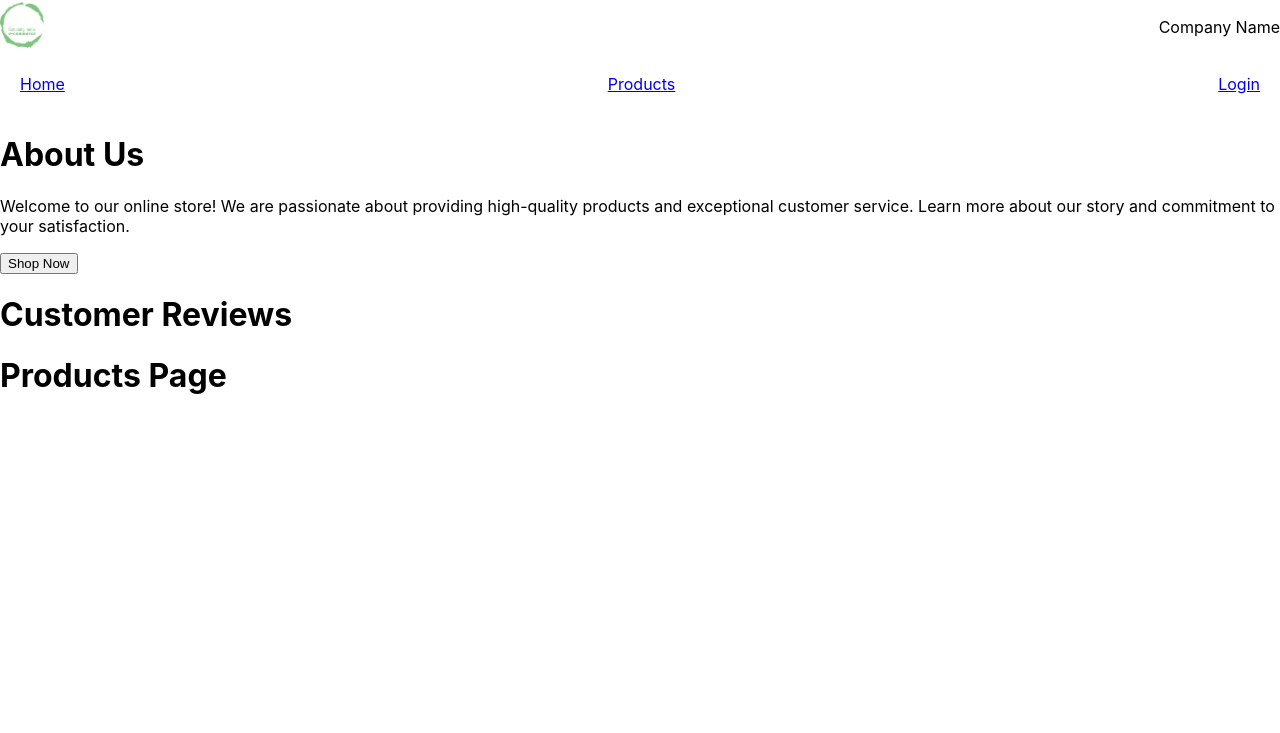
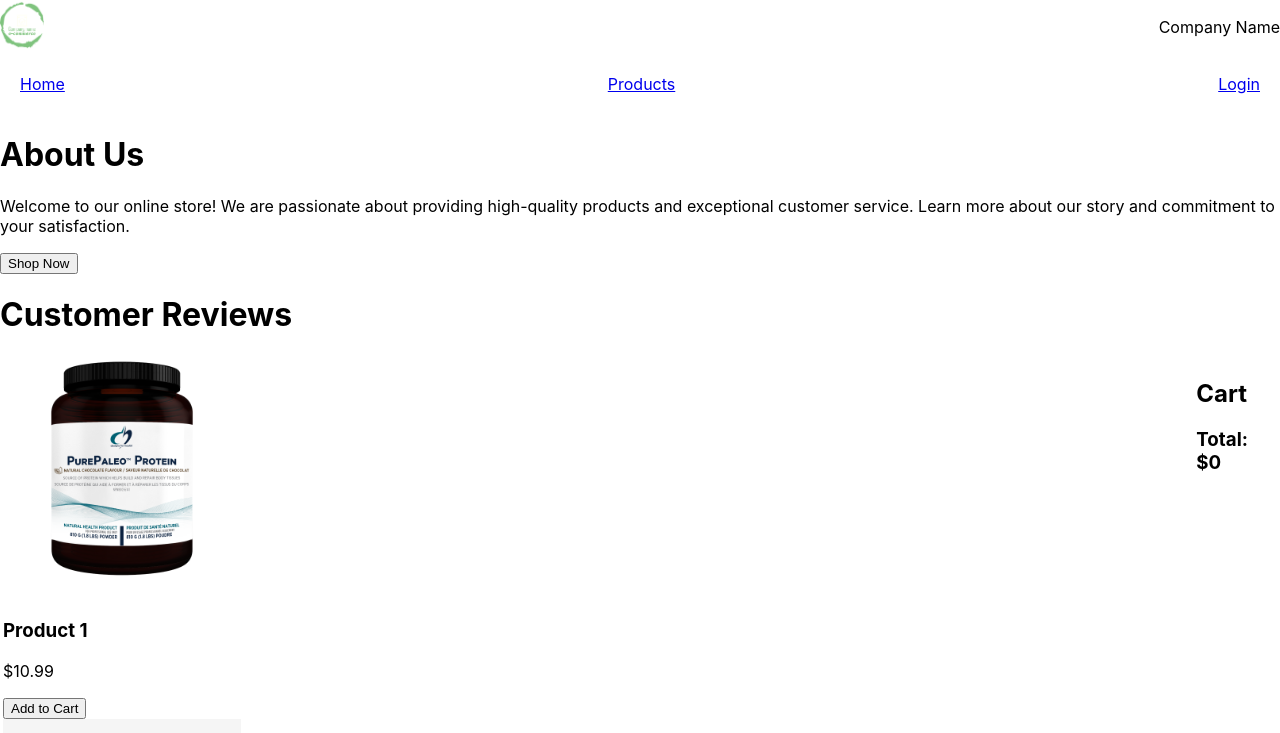
Before and after one commit to Jozeph-Zemambo/381_Assignment4, a React (Create React App) app in the folder App/my-ecommerce-app/: page /products in a window 1280 px wide. Shown: the top 733 px of the page. Built offline with nearby package versions, Linux system fonts and the light colour scheme.

Commit message:
made some changes and added functionality to the products page

```diff
--- a/App/my-ecommerce-app/src/App.js
+++ b/App/my-ecommerce-app/src/App.js
@@ -3,6 +3,8 @@
 import { BrowserRouter as Router, Route, Routes } from 'react-router-dom';
 import NavBar from './components/navbar';
 import AboutUs from './components/aboutus';
+import Productpage from './components/Productpage';
+
 // Placeholder components
 const HomePage = () => <h1>Home Page</h1>;
 const ProductsPage = () => <h1>Products Page</h1>;
@@ -15,7 +17,7 @@
       <AboutUs />
       <Routes>
         <Route path="/" element={<HomePage />} />
-        <Route path="/products" element={<ProductsPage />} />
+        <Route path="/products" element={<Productpage />} />
         <Route path="/login" element={<LoginPage />} />
       </Routes>
     </Router>
--- /dev/null
+++ b/App/my-ecommerce-app/src/components/Cart.js
@@ -0,0 +1,16 @@
+import React from 'react';
+import CartItem from './CartItem';
+
+const Cart = ({ cart, removeFromCart }) => {
+  return (
+    <div className="cart">
+      <h2>Cart</h2>
+      {cart.map(item => (
+        <CartItem key={item.id} item={item} removeFromCart={removeFromCart} />
+      ))}
+      <h3>Total: ${cart.reduce((acc, item) => acc + item.price * item.quantity, 0)}</h3>
+    </div>
+  );
+}
+
+export default Cart;
--- /dev/null
+++ b/App/my-ecommerce-app/src/components/CartItem.js
@@ -0,0 +1,26 @@
+import React from 'react';
+
+const CartItem = ({ item, removeFromCart }) => {
+  const { id, name, price, quantity } = item;
+  const totalPrice = price * quantity;
+
+  return (
+    <div className="cart-item">
+      <img src={item.image} alt={name} style={imgcss}/>
+      <div>
+        <h4>{name}</h4>
+        <p>Price: ${price}</p>
+        <p>Quantity: {quantity}</p>
+        <p>Total: ${totalPrice}</p>
+        <button onClick={() => removeFromCart(id)}>Remove</button>
+      </div>
+    </div>
+  );
+}
+
+export default CartItem;
+
+
+const imgcss = {
+    width: '30%',
+}
--- /dev/null
+++ b/App/my-ecommerce-app/src/components/Header.js
@@ -0,0 +1,25 @@
+import React from 'react';
+import { Link } from 'react-router-dom';
+import '../index.css';
+
+function Header() {
+  return (
+    <>
+      <div className="header">
+        <div className="logo">
+          <img src="images/logo.png" alt="Logo" />
+        </div>
+        <div className="company-name">Company Name</div>
+      </div>
+      <div className="navbar">
+        <div className="nav-links">
+          <Link to="/">Home</Link>
+          <Link to="/products">Products</Link>
+          <Link to="/login">Login</Link>
+        </div>
+      </div>
+    </>
+  );
+}
+
+export default Header;
--- /dev/null
+++ b/App/my-ecommerce-app/src/components/ProductItem.js
@@ -0,0 +1,28 @@
+import React, { useState } from 'react';
+
+const ProductItem = ({ product, addToCart }) => {
+  const [showDetails, setShowDetails] = useState(false);
+
+  const toggleDetails = () => {
+    setShowDetails(!showDetails);
+  };
+
+  return (
+    <div className="product-item">
+      <img src={product.image} alt={product.name} style={imgcss}/>
+      <h3 onMouseEnter={toggleDetails} onMouseLeave={toggleDetails}>
+        {product.name}
+      </h3>
+      {showDetails && <p>{product.description}</p>}
+      <p>${product.price}</p>
+      <button onClick={() => addToCart(product)}>Add to Cart</button>
+    </div>
+  );
+}
+
+export default ProductItem;
+
+
+const imgcss = {
+    width: '20%',
+}
--- /dev/null
+++ b/App/my-ecommerce-app/src/components/ProductList.js
@@ -0,0 +1,15 @@
+import React from 'react';
+import ProductItem from './ProductItem';
+import productsData from '../data/products';
+
+const ProductList = ({ addToCart }) => {
+  return (
+    <div className="product-list">
+      {productsData.map(product => (
+        <ProductItem key={product.id} product={product} addToCart={addToCart} />
+      ))}
+    </div>
+  );
+}
+
+export default ProductList;
--- /dev/null
+++ b/App/my-ecommerce-app/src/components/Productpage.js
@@ -0,0 +1,56 @@
+import React, { useState, useEffect } from 'react';
+import Header from './Header';
+import ProductList from './ProductList';
+import Cart from './Cart';
+// import Footer from './Footer';
+
+const Productpage = () => {
+  const [cart, setCart] = useState([]);
+
+  useEffect(() => {
+    const savedCart = JSON.parse(localStorage.getItem('cart')) || [];
+    setCart(savedCart);
+  }, []);
+
+  useEffect(() => {
+    localStorage.setItem('cart', JSON.stringify(cart));
+  }, [cart]);
+
+  const addToCart = (product) => {
+    const existingItemIndex = cart.findIndex(item => item.id === product.id);
+    if (existingItemIndex !== -1) {
+      const updatedCart = [...cart];
+      updatedCart[existingItemIndex].quantity += 1;
+      setCart(updatedCart);
+    } else {
+      const updatedCart = [...cart, { ...product, quantity: 1 }];
+      setCart(updatedCart);
+    }
+  };
+
+  const removeFromCart = (productId) => {
+    const existingItemIndex = cart.findIndex(item => item.id === productId);
+    if (existingItemIndex !== -1) {
+      const updatedCart = [...cart];
+      if (updatedCart[existingItemIndex].quantity > 1) {
+        updatedCart[existingItemIndex].quantity -= 1;
+      } else {
+        updatedCart.splice(existingItemIndex, 1);
+      }
+      setCart(updatedCart);
+    }
+  };
+
+  return (
+    <div className="product-page">
+      <table>
+        <tr>
+          <td><ProductList addToCart={addToCart} /></td>
+          <td style={{verticalAlign:'top'}}><Cart cart={cart} removeFromCart={removeFromCart} /></td>
+        </tr>
+      </table>
+    </div>
+  );
+}
+
+export default Productpage;
```
